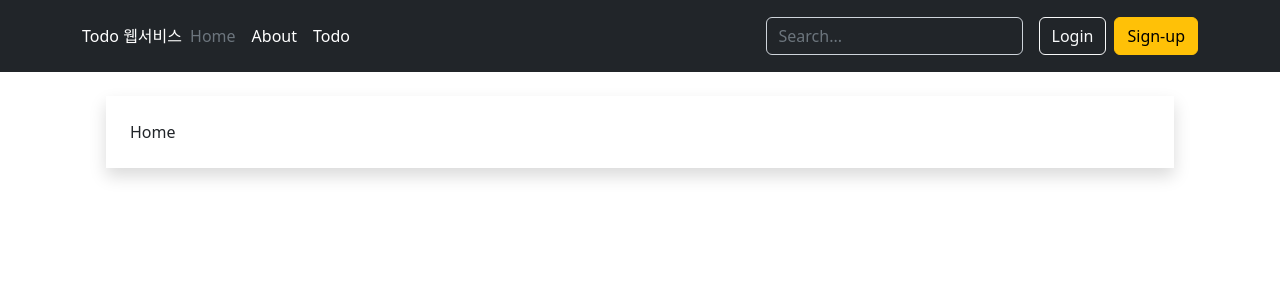
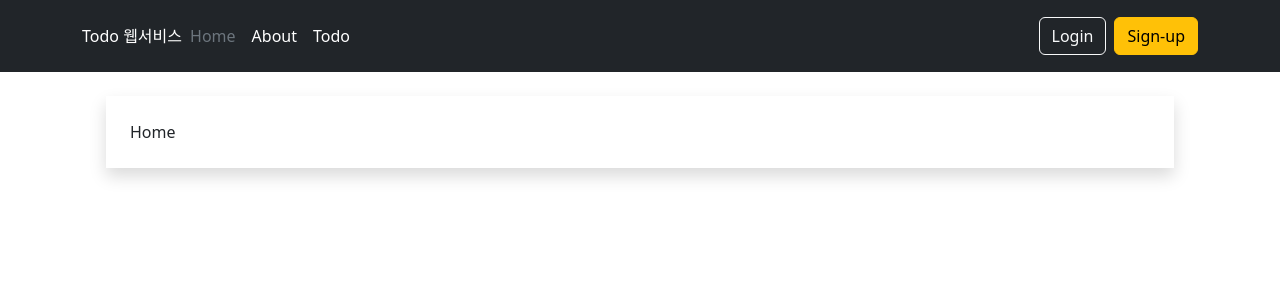
Before and after one commit to cocopalm221/Todo, a React (Create React App) app in the folder client/: page / in a window 1280 px wide. Shown: the top 300 px of the page. Built offline with nearby package versions, Linux system fonts and the light colour scheme.

Commit message:
form 검색창 제거

```diff
--- a/client/src/components/Header.js
+++ b/client/src/components/Header.js
@@ -30,18 +30,6 @@ const Header = () => {
             </li>
           </ul>
 
-          <form
-            className="col-12 col-lg-auto mb-3 mb-lg-0 me-lg-3"
-            role="search"
-          >
-            <input
-              type="search"
-              className="form-control form-control-dark text-bg-dark"
-              placeholder="Search..."
-              aria-label="Search"
-            />
-          </form>
-
           <div className="text-end">
             <Link to="/login" className="btn btn-outline-light me-2">
               Login
```
